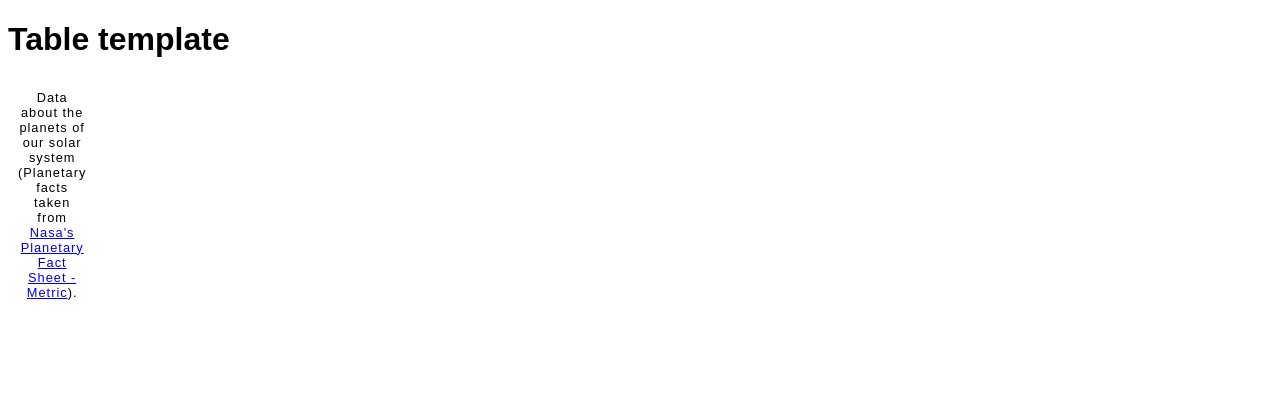
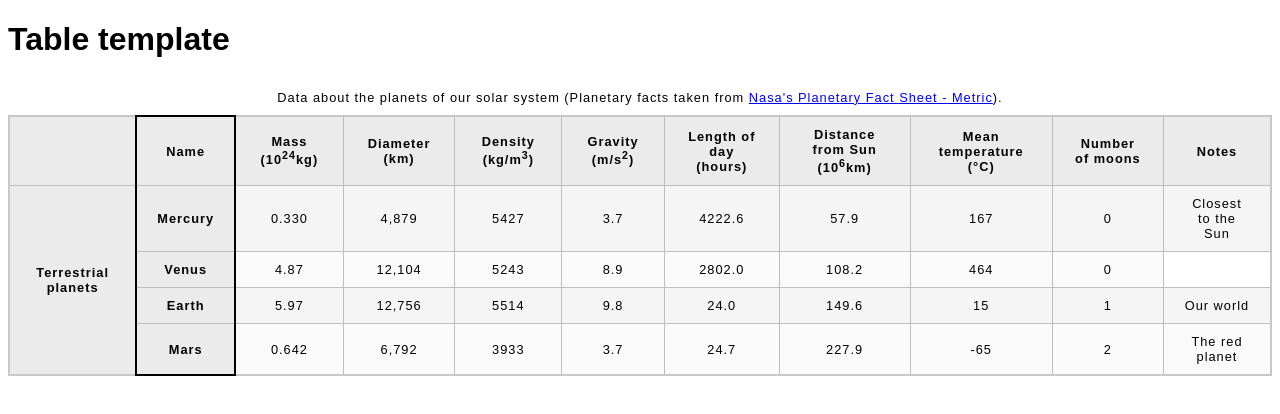
Before and after one commit to yunkai1841/mdn-tutorial, a plain HTML site: page table-assessment/blank-template.html in a window 1280 px wide. Drawn offline with Linux system fonts and the light colour scheme.

Commit message:
edit tbody

```diff
--- a/table-assessment/blank-template.html
+++ b/table-assessment/blank-template.html
@@ -9,7 +9,74 @@
     <h1>Table template</h1>
     <table>
       <caption>Data about the planets of our solar system (Planetary facts taken from <a href="http://nssdc.gsfc.nasa.gov/planetary/factsheet/">Nasa's Planetary Fact Sheet - Metric</a>).</caption>
-
+      <colgroup>
+        <col span="2">
+        <col style="border: 2px solid black;">
+        <col span="9">
+      </colgroup>
+      <thead>
+        <th colspan="2"></th>
+        <th>Name</th>
+        <th>Mass (10<sup>24</sup>kg)</th>
+        <th>Diameter (km)</th>
+        <th>Density (kg/m<sup>3</sup>)</th>
+        <th>Gravity (m/s<sup>2</sup>)</th>
+        <th>Length of day (hours)</th>
+        <th>Distance from Sun (10<sup>6</sup>km)</th>
+        <th>Mean temperature (°C)</th>
+        <th>Number of moons</th>
+        <th>Notes</th>
+      </thead>
+      <tbody>
+        <tr>
+          <th colspan="2" rowspan="4">Terrestrial planets</th>
+          <th>Mercury</th>
+          <td>0.330</td>
+          <td>4,879</td>
+          <td>5427</td>
+          <td>3.7</td>
+          <td>4222.6</td>
+          <td>57.9</td>
+          <td>167</td>
+          <td>0</td>
+          <td>Closest to the Sun</td>
+        </tr>
+        <tr>
+          <th>Venus</th>
+          <td>4.87</td>
+          <td>12,104</td>
+          <td>5243</td>
+          <td>8.9</td>
+          <td>2802.0</td>
+          <td>108.2</td>
+          <td>464</td>
+          <td>0</td>
+        </tr>
+        <tr>
+          <th>Earth</th>
+          <td>5.97</td>
+          <td>12,756</td>
+          <td>5514</td>
+          <td>9.8</td>
+          <td>24.0</td>
+          <td>149.6</td>
+          <td>15</td>
+          <td>1</td>
+          <td>Our world</td>
+        </tr>
+        <tr>
+          <th>Mars</th>
+          <td>0.642</td>
+          <td>6,792</td>
+          <td>3933</td>
+          <td>3.7</td>
+          <td>24.7</td>
+          <td>227.9</td>
+          <td>-65</td>
+          <td>2</td>
+          <td>The red planet</td>
+        </tr>
+      </tbody>
     </table>
 
   </body>
```
